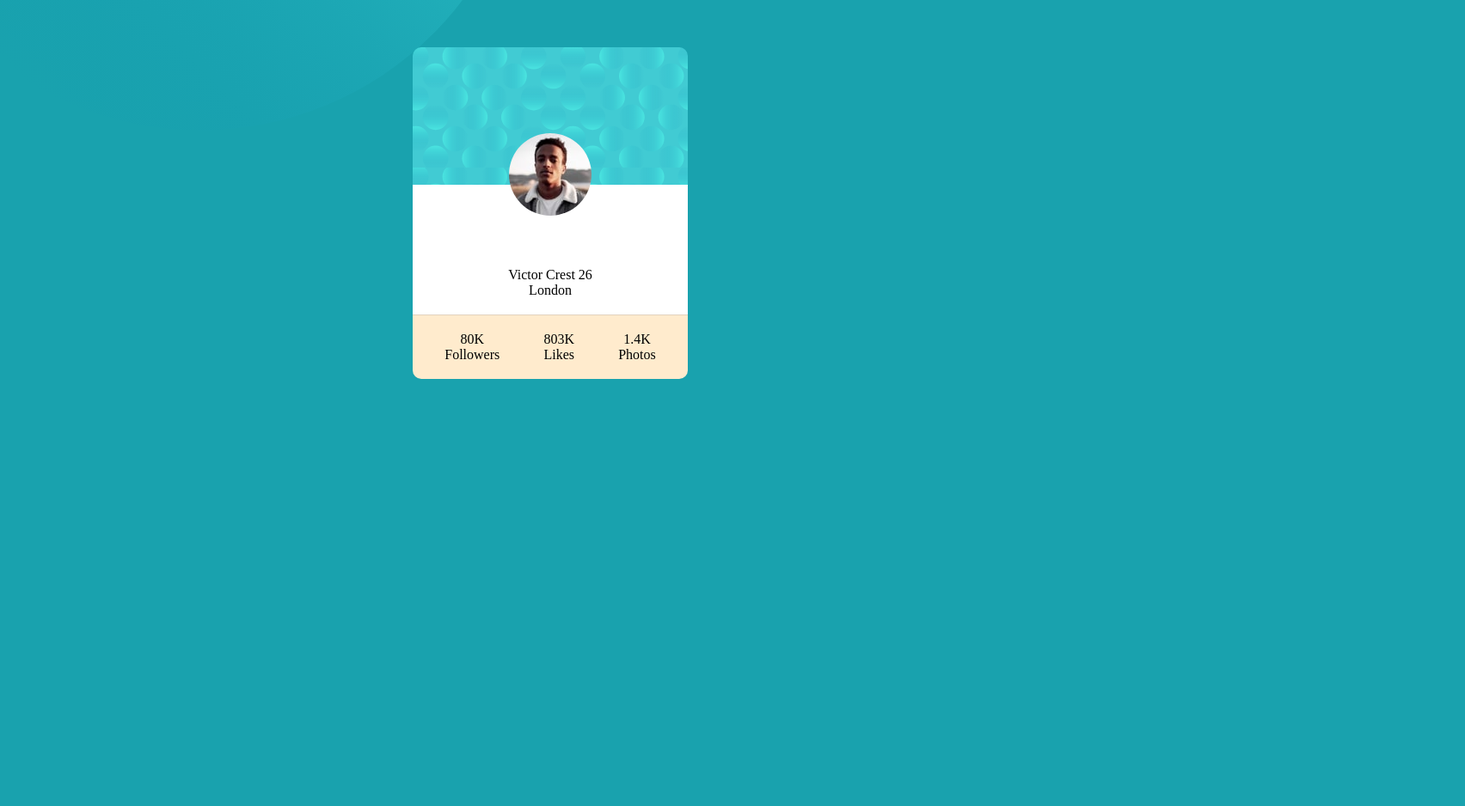
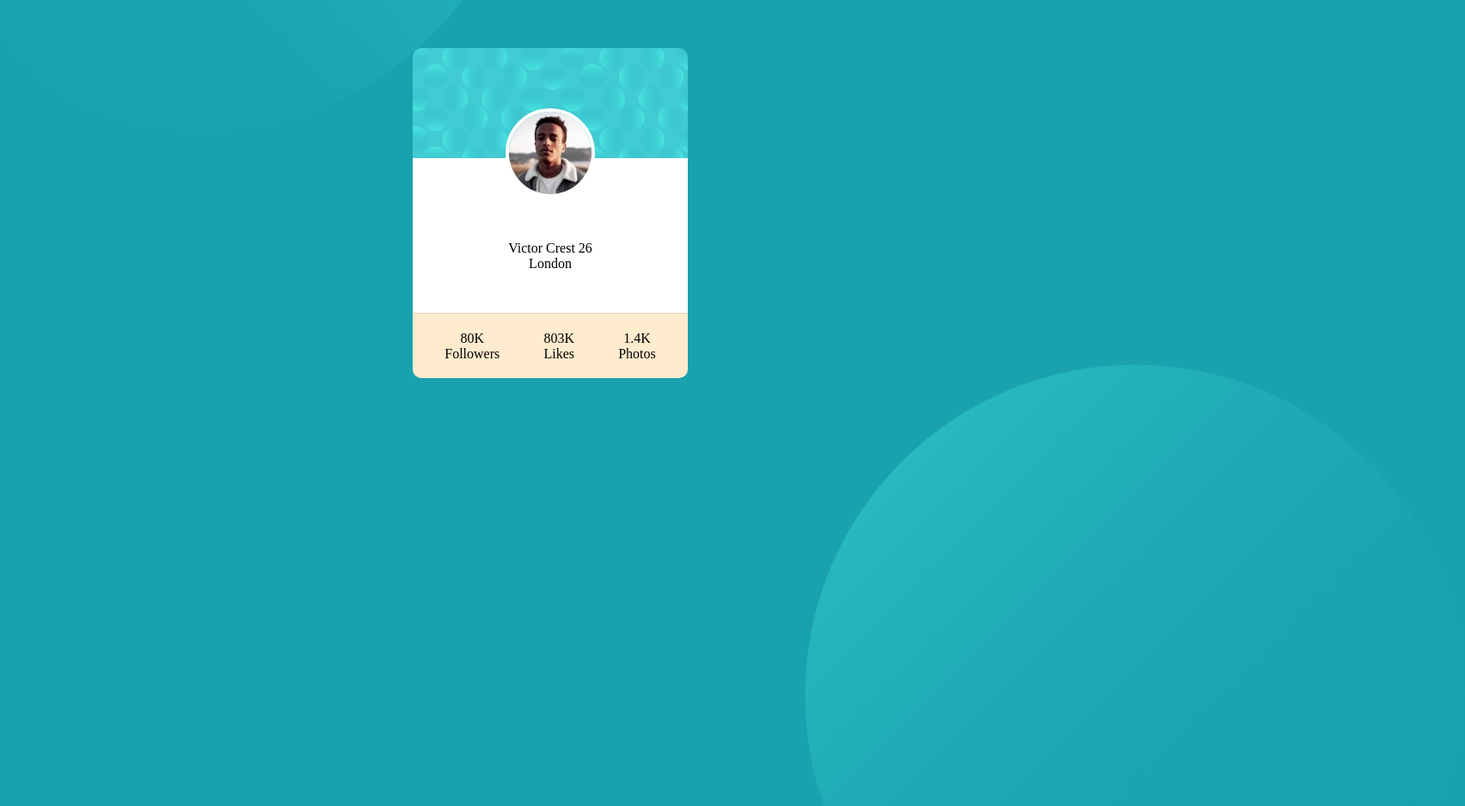
Before and after one commit to PongpolR/profile-card-component, a plain HTML site: page index.html in a window 1280 px wide. Shown: the part 120-1058 px from the top of the page at 86% size, 1704 px wide, since content can reach past the window. Before the commit the page ends 800 px from the top, so only its background shows below. Drawn offline with Linux system fonts and the light colour scheme.

Commit message:
add bg pattern bottom

```diff
--- a/index.html
+++ b/index.html
@@ -21,12 +21,18 @@
       color: hsl(228, 45%, 44%);
     }
 
+    html {
+      overflow: hidden;
+    }
+
     body {
+      overflow: hidden;
       display: flex;
       flex-direction: column;
       justify-content: center;
       min-height: 90vh;
       background-color: hsl(185, 75%, 39%);
+      /* max-width: 1440px; */
     }
 
     .content {
@@ -40,7 +46,7 @@
     .header {
       background-image: url("images/bg-pattern-card.svg");
       position: relative;
-      padding-top: 10rem;
+      padding-top: 8rem;
       padding-left: 10rem;
       padding-right: 10rem;
       border-top-left-radius: 10px;
@@ -63,6 +69,7 @@
       text-align: center;
       background-color: white;
       padding-bottom: 1.2rem;
+      padding-bottom: 3rem;
     }
 
     .bottom-group {
@@ -91,7 +98,15 @@
       margin-left: -10rem;
       margin-top: -60rem;
       width: 60%;
+    }
 
+    .bg-pattern2 {
+      position: absolute;
+      z-index: -6;
+      margin-left: 58rem;
+      margin-top: 70rem;
+      /* max-height: 90%; */
+      width: 60%;
     }
 
     .parent {
@@ -111,9 +126,10 @@
       left: 0;
       right: 0;
       text-align: center;
-      top: 100px;
+      top: 70px;
       z-index: 101;
       border-radius: 50%;
+      border: 4px solid white;
     }
   </style>
 </head>
@@ -147,7 +163,7 @@
     </div>
   </div>
 
-
+  <img class="bg-pattern2" src="images/bg-pattern-bottom.svg" alt="">
 </body>
 
 </html>
```
